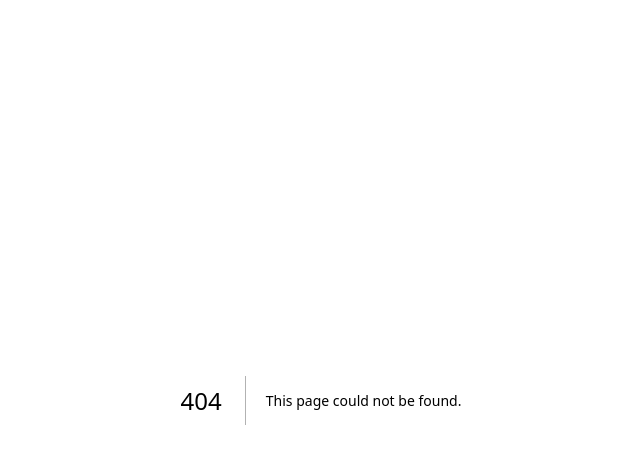
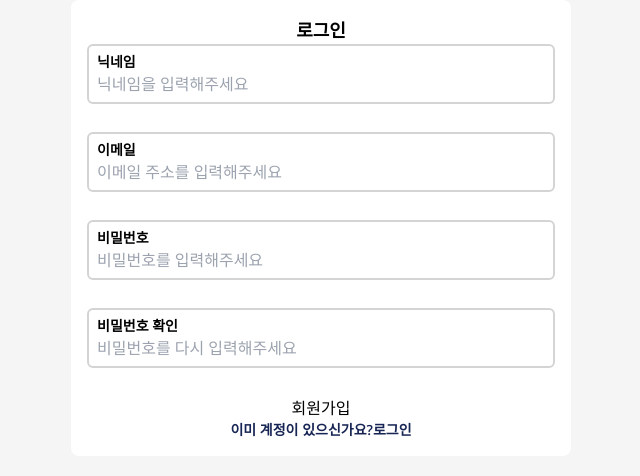
Before and after one commit to peeChulchul/2024nbcamp_timeattack, a Next.js app: page /Account/signup in a window 1280 px wide. Before the commit this address had no page. Shown: the top 476 px of the page, without its empty margins (319-959 px from the left). Built offline with nearby package versions, Linux system fonts and the light colour scheme.

Commit message:
feat:api라우터 생성

```diff
--- /dev/null
+++ b/src/app/Account/LoginForm.tsx
@@ -0,0 +1,35 @@
+"use client";
+import Input from "@/components/Input";
+import React from "react";
+import { FormProvider, useForm } from "react-hook-form";
+
+export default function LoginForm() {
+  const methods = useForm({ mode: "onChange" });
+  const onSubmit = (data: any) => console.log(data);
+  return (
+    <div>
+      <FormProvider {...methods}>
+        <h1 className="text-lg font-bold text-center">로그인</h1>
+        <form className="flex flex-col gap-1" onSubmit={methods.handleSubmit(onSubmit)}>
+          <Input
+            placeholder="이메일 주소를 입력해주세요"
+            label="이메일"
+            pettern={/\S+@\S+\.\S+/}
+            errorMessage="이메일형식으로 입력해주세요"
+          />
+          <Input
+            placeholder="비밀번호를 입력해주세요"
+            label="비밀번호"
+            pettern={/^(?=.*[a-zA-Z])(?=.*[0-9]).{8,25}$/}
+            errorMessage="영문 숫자 조합 8자리 이상으로 입력해주세요"
+          />
+          {/* <span className="text-right text-sm font-semibold text-blue-950">비밀번호를 찾으셨나요?</span> */}
+          <button>로그인</button>
+        </form>
+        <div className="text-center text-sm">
+          텔레그램 회원이 아니신가요? <strong>회원가입</strong>
+        </div>
+      </FormProvider>
+    </div>
+  );
+}
--- /dev/null
+++ b/src/app/Account/layout.tsx
@@ -0,0 +1,5 @@
+import React from "react";
+
+export default function Loginlayout({ children }: { children: React.ReactNode }) {
+  return <section className="max-w-[500px] mx-auto p-4 bg-white rounded-lg ">{children}</section>;
+}
--- a/src/app/login/page.tsx
+++ b/src/app/Account/page.tsx
@@ -3,17 +3,14 @@ import LoginForm from "./LoginForm";
 
 export default function LoginPage() {
   return (
-    <div className="p-4 mx-auto max-w-[500px]">
+    <>
       <LoginForm />
-      <hr />
+      {/* <hr />
       <div className="flex flex-col">
         <button>카카오</button>
         <button>구글</button>
         <button>Apple</button>
-        <span>
-          텔레그램 회원이 아니신가요? <strong>회원가입</strong>
-        </span>
-      </div>
-    </div>
+      </div> */}
+    </>
   );
 }
--- /dev/null
+++ b/src/app/Account/signup/SignupForm.tsx
@@ -0,0 +1,42 @@
+"use client";
+import Input from "@/components/Input";
+import React from "react";
+import { FormProvider, useForm } from "react-hook-form";
+
+export default function SignupForm() {
+  const methods = useForm({ mode: "onChange" });
+  const onSubmit = (data: any) => console.log(data);
+
+  return (
+    <div>
+      <FormProvider {...methods}>
+        <h1 className="text-lg font-bold text-center">로그인</h1>
+        <form className="flex flex-col gap-1" onSubmit={methods.handleSubmit(onSubmit)}>
+          <Input
+            placeholder="닉네임을 입력해주세요"
+            label="닉네임"
+            pettern={/^[a-zA-Z0-9가-힣]{2,10}$/}
+            errorMessage="특수문제 제외 2~10자 내외로 작성해주세요"
+          />
+          <Input
+            placeholder="이메일 주소를 입력해주세요"
+            label="이메일"
+            pettern={/\S+@\S+\.\S+/}
+            errorMessage="이메일형식으로 입력해주세요"
+          />
+          <Input
+            placeholder="비밀번호를 입력해주세요"
+            label="비밀번호"
+            pettern={/^(?=.*[a-zA-Z])(?=.*[0-9]).{8,25}$/}
+            errorMessage="영문 숫자 조합 8자리 이상으로 입력해주세요"
+          />
+          <Input placeholder="비밀번호를 다시 입력해주세요" label="비밀번호 확인" pettern={""} errorMessage="" />
+          <button>회원가입</button>
+        </form>
+        <div className="text-center text-sm font-semibold text-blue-950">
+          이미 계정이 있으신가요?<strong>로그인</strong>
+        </div>
+      </FormProvider>
+    </div>
+  );
+}
--- /dev/null
+++ b/src/app/Account/signup/page.tsx
@@ -0,0 +1,10 @@
+import React from "react";
+import SignupForm from "./SignupForm";
+
+export default function page() {
+  return (
+    <div>
+      <SignupForm />
+    </div>
+  );
+}
--- /dev/null
+++ b/src/app/api/Account/route.ts
@@ -0,0 +1,14 @@
+import { NextRequest, NextResponse } from "next/server";
+const SURVER_URL = "https://moneyfulpublicpolicy.co.kr";
+
+export async function POST(req: NextRequest) {
+  const body = await req.json();
+
+  console.log(body);
+  try {
+    const response = await (await fetch(SURVER_URL, { method: "POST", body })).json();
+    return NextResponse.json(response);
+  } catch (error) {
+    return NextResponse.json(error);
+  }
+}
--- a/src/app/layout.tsx
+++ b/src/app/layout.tsx
@@ -13,7 +13,7 @@ export default function RootLayout({ children }: { children: React.ReactNode })
   return (
     <html lang="en">
       <body className={openSans.className}>
-        <main>{children}</main>
+        <main className="bg-neutral-100 min-h-screen">{children}</main>
       </body>
     </html>
   );
--- a/src/app/login/LoginForm.tsx
+++ /dev/null
@@ -1,23 +0,0 @@
-"use client";
-import Input from "@/components/Input";
-import React from "react";
-import { FormProvider, useForm } from "react-hook-form";
-
-export default function LoginForm() {
-  const methods = useForm();
-
-  console.log(methods);
-  return (
-    <div>
-      <FormProvider {...methods}>
-        <form className="flex flex-col">
-          <h1>로그인</h1>
-          <Input placeholder="이메일 주소를 입력해주세요" label="이메일" />
-          <Input placeholder="비밀번호를 입력해주세요" label="비밀번호" />
-          <span>비밀번호를 찾으셨나요?</span>
-          <button>로그인</button>
-        </form>
-      </FormProvider>
-    </div>
-  );
-}
--- a/src/components/Input.tsx
+++ b/src/components/Input.tsx
@@ -5,20 +5,41 @@ import { MdErrorOutline } from "react-icons/md";
 interface IProps {
   placeholder: string;
   label: string;
+  pettern: any;
+  errorMessage: string;
+  validate?: any;
 }
 
-export default function Input({ placeholder, label }: IProps) {
-  const { register, handleSubmit } = useFormContext();
+export default function Input({ placeholder, label, pettern, validate, errorMessage }: IProps) {
+  const {
+    register,
+    watch,
+    formState: { errors }
+  } = useFormContext();
 
   return (
     <>
-      <div className="flex flex-col px-2 p-1.5 border-neutral-300 border-2 focus-within:border-red-400 rounded-md ">
+      <div
+        className={`flex flex-col px-2 p-1.5 border-neutral-300 border-2  rounded-md ${
+          errors[label]?.message ? "focus-within:border-red-400" : "focus-within:border-black"
+        }`}
+      >
         <label className="text-sm font-semibold">{label}</label>
-        <input {...register(label)} className="text-sm focus:outline-none" placeholder={placeholder} />
+        <input
+          placeholder={placeholder}
+          className="focus:outline-none"
+          {...register(label, {
+            required: `${label}은 필수 항목입니다`,
+            pattern: { value: pettern, message: errorMessage },
+            ...(label === "비밀번호 확인" && {
+              validate: (value) => value === watch("비밀번호") || "비밀번호가 일치하지 않습니다."
+            })
+          })}
+        />
       </div>
-      <div className="flex items-center gap-1 text-red-400">
+      <div className={`flex items-center gap-1 text-red-400 ${errors[label]?.message ? "opacity-100" : "opacity-0"}`}>
         <MdErrorOutline />
-        <span className="text-sm">에러메시지</span>
+        <span className="text-sm">{errors[label]?.message as string}.</span>
       </div>
     </>
   );
--- /dev/null
+++ b/src/service/account.ts
@@ -0,0 +1,5 @@
+export async function createAccount(body: any) {
+  const data = await fetch("/api/account", { method: "POST", body, headers: { "Content-Type": "application/json" } });
+  console.log(data);
+  return data;
+}
```
